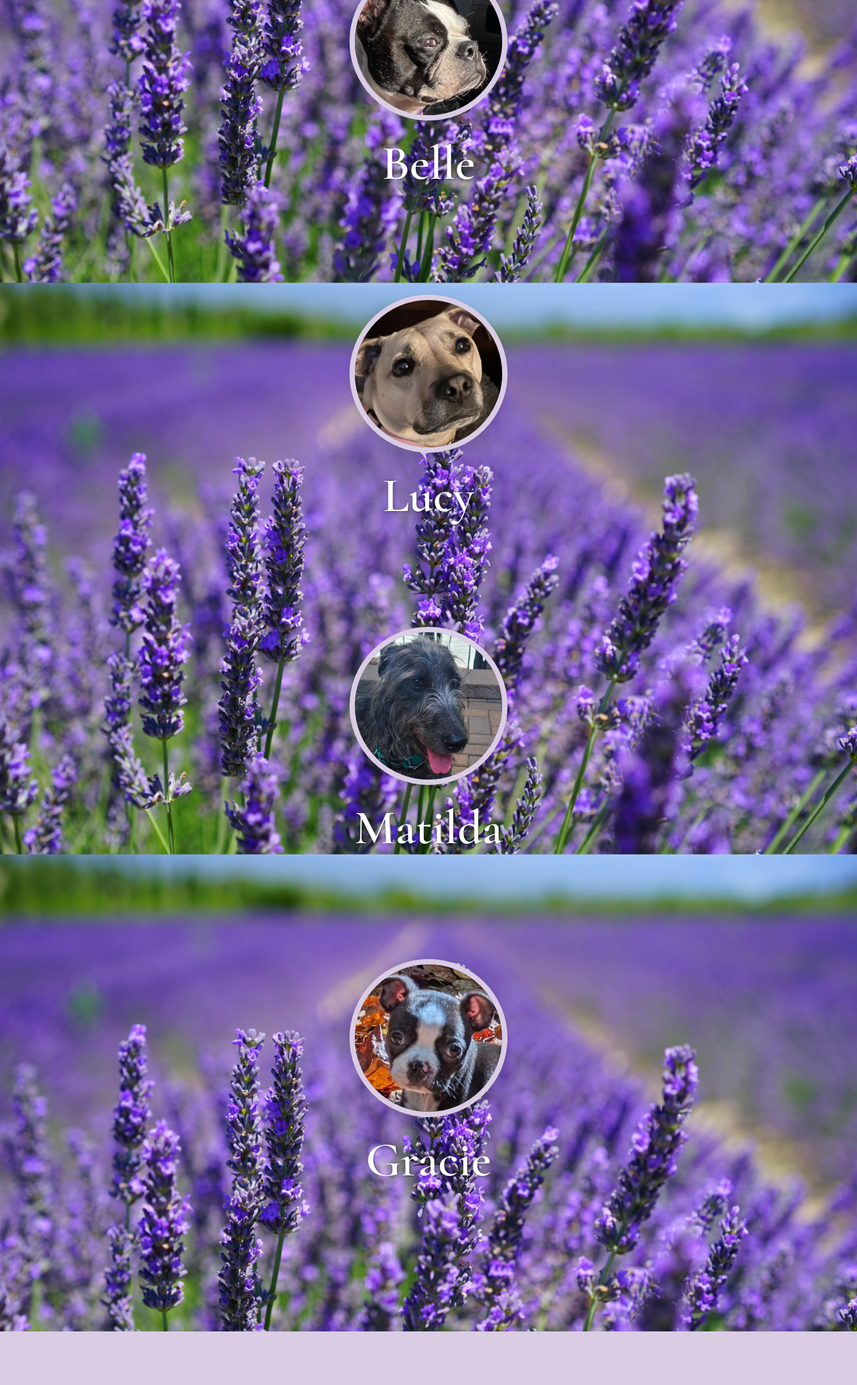
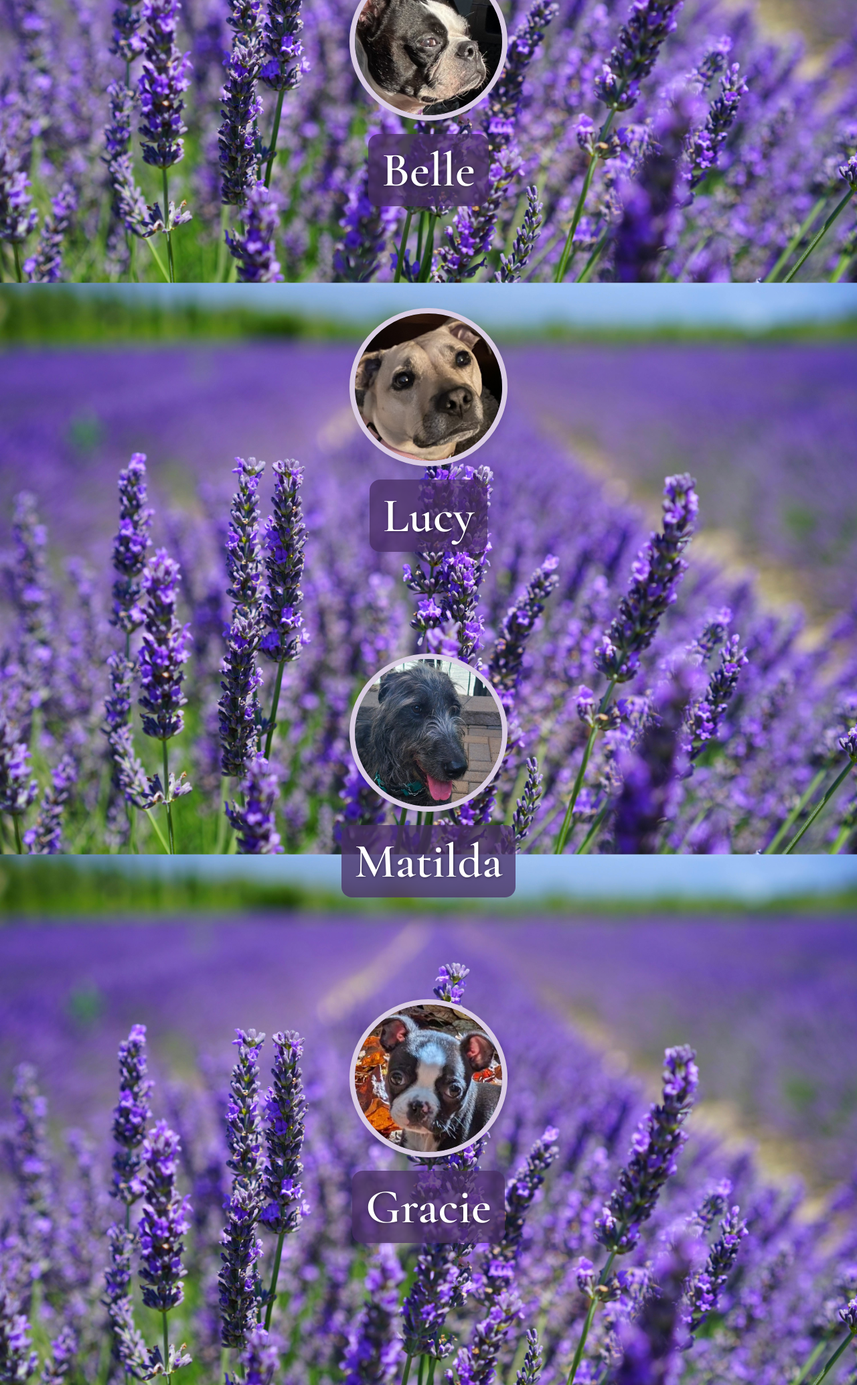
Before and after one commit to OpsChasingDev/AnimalWebsite, a Flask app: page / in a window 1280 px wide. Shown: the part 431-2499 px from the top of the page at 67% size. Before the commit the page ends 2419 px from the top, so only its background shows below. Run offline with Flask 3, Linux system fonts and the light colour scheme.

Commit message:
changes to headshot text

```diff
--- a/static/css/style.css
+++ b/static/css/style.css
@@ -58,6 +58,9 @@ header h1 {
     font-weight: bold;
     color: #ffffff;
     text-shadow: 1px 1px 4px rgba(0, 0, 0, 0.4);
+    background-color: rgba(74, 47, 102, 0.75);
+    padding: 10px 20px;
+    border-radius: 16px;
 }
 
 @keyframes clickSubtle {
--- a/templates/index.html
+++ b/templates/index.html
@@ -25,7 +25,7 @@
     <script>
         document.querySelectorAll('.animal-card img').forEach(img => {
             img.addEventListener('click', () => {
-                img.style.animation = 'clickSubtle 0.2s ease-in-out';
+                img.style.animation = 'clickSubtle 0.15s ease-in-out';
                 setTimeout(() => {
                     img.style.animation = '';
                 }, 200);
```
